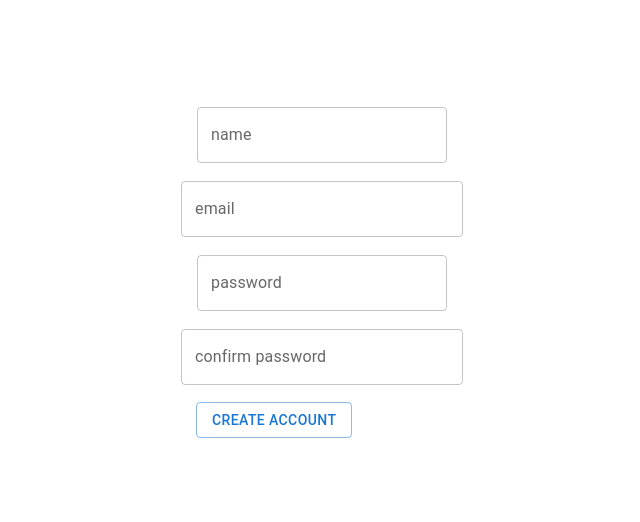
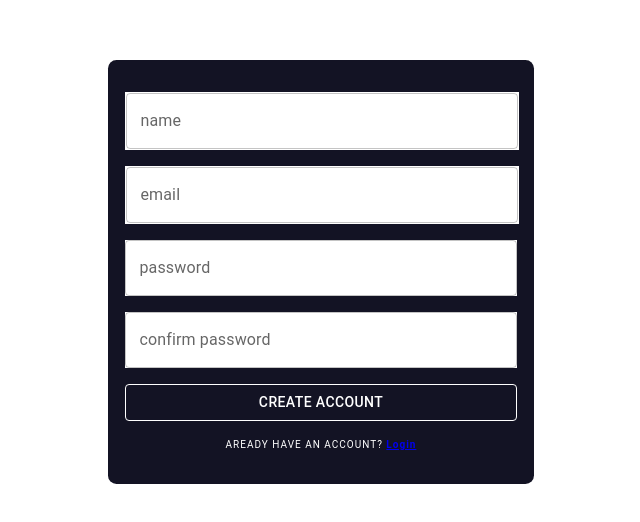
Before and after one commit to Naveen-Peddabuddi/hr, a React (Create React App) app in the folder hrr/: page /register in a window 1280 px wide. Shown: the part 128-650 px from the top of the page, without its empty margins (319-959 px from the left). Built offline with nearby package versions, Linux system fonts and the light colour scheme.

Commit message:
completed register page ui

```diff
--- a/hrr/src/pages/Login.js
+++ b/hrr/src/pages/Login.js
@@ -42,8 +42,8 @@ const Login = () => {
         justifyContent="center"
         alignItems="center"
         xs={10}
-        lg={4}
-        md={6}
+        lg={6}
+        md={3}
         className={classes.container1}
       >
         <Grid item xs={11} lg={11} md={11} className={classes.inputGrid}>
--- a/hrr/src/pages/Register.js
+++ b/hrr/src/pages/Register.js
@@ -1,6 +1,8 @@
-import { Button, Grid } from "@mui/material";
+import { Button, Grid, Typography } from "@mui/material";
 import { makeStyles } from "@mui/styles";
+import RHPassword from "../components/common/RHPassword";
 import RHTextField from "../components/common/RHTextfield";
+import { Link } from "react-router-dom";
 
 const useStyles = makeStyles((theme) => ({
   container: {
@@ -11,12 +13,16 @@ const useStyles = makeStyles((theme) => ({
     justifyContent: "center",
   },
   container1: {
-    display: "flex",
-    flexDirection: "column",
+    // display: "flex",
+    // flexDirection: "column",
+    backgroundColor: "#131324",
+    color: "white",
+    paddingTop: theme.spacing(4),
+    paddingBottom: theme.spacing(2),
+    borderRadius: "2%",
   },
-  input: {
+  inputGrid: {
     paddingBottom: theme.spacing(2),
-    paddingTop: theme.spacing(2),
   },
   rootPaper: {
     paddingLeft: theme.spacing(2),
@@ -24,44 +30,76 @@ const useStyles = makeStyles((theme) => ({
     paddingBottom: theme.spacing(2),
     marginBottom: theme.spacing(1.5),
   },
-  spacing: {
-    padding: theme.spacing(2),
-    // marginBlockStart:'10px'
-  },
-  paper: {
-    padding: theme.spacing(3),
-  },
-  spacing1: {
-    // padding: theme.spacing(5),
-  },
-  circle: {
-    paddingBlock: theme.spacing(2),
-  },
-
-  title: {
-    paddingBlockEnd: theme.spacing(3),
-  },
 }));
 
 const Register = () => {
   const classes = useStyles();
   return (
     <Grid className={classes.container}>
-      <Grid>
-        <Grid className={classes.spacing}>
+      <Grid
+        container
+        direction="row"
+        justifyContent="center"
+        alignItems="center"
+        xs={10}
+        lg={4}
+        md={6}
+        className={classes.container1}
+      >
+        <Grid item xs={11} lg={11} md={11} className={classes.inputGrid}>
           <RHTextField label={"name"} />
         </Grid>
-        <Grid>
+        <Grid item xs={11} lg={11} md={11} className={classes.inputGrid}>
           <RHTextField label={"email"} />
         </Grid>
-        <Grid className={classes.spacing}>
-          <RHTextField label={"password"} />
+        <Grid item xs={11} lg={11} md={11} className={classes.inputGrid}>
+          <RHPassword
+            label={"password"}
+            type="password"
+            style={{ backgroundColor: "white" }}
+          />
         </Grid>
-        <Grid>
-          <RHTextField label={"confirm password"} />
+        <Grid item xs={11} lg={11} md={11} className={classes.inputGrid}>
+          <RHPassword
+            label={"confirm password"}
+            type="password"
+            style={{ backgroundColor: "white" }}
+          />
         </Grid>
-        <Grid className={classes.spacing}>
-          <Button variant="outlined">Create Account</Button>
+        <Grid
+          item
+          direction="row"
+          justifyContent="center"
+          alignItems="center"
+          xs={11}
+          lg={11}
+          md={11}
+          className={classes.inputGrid}
+        >
+          <Button
+            fullWidth={true}
+            variant="outlined"
+            style={{ color: "white", border: "1px solid white" }}
+          >
+            Create Account
+          </Button>
+        </Grid>
+        <Grid item xs={11} lg={11} md={11} className={classes.inputGrid}>
+          <Typography
+            align="center"
+            style={{ fontSize: "10px", letterSpacing: "1px" }}
+          >
+            {`AREADY HAVE AN ACCOUNT? `}
+            <span
+              style={{
+                fontSize: "10px",
+                fontWeight: "bold",
+                cursor: "pointer",
+              }}
+            >
+              <Link to="/">Login</Link>
+            </span>
+          </Typography>
         </Grid>
       </Grid>
     </Grid>
```
